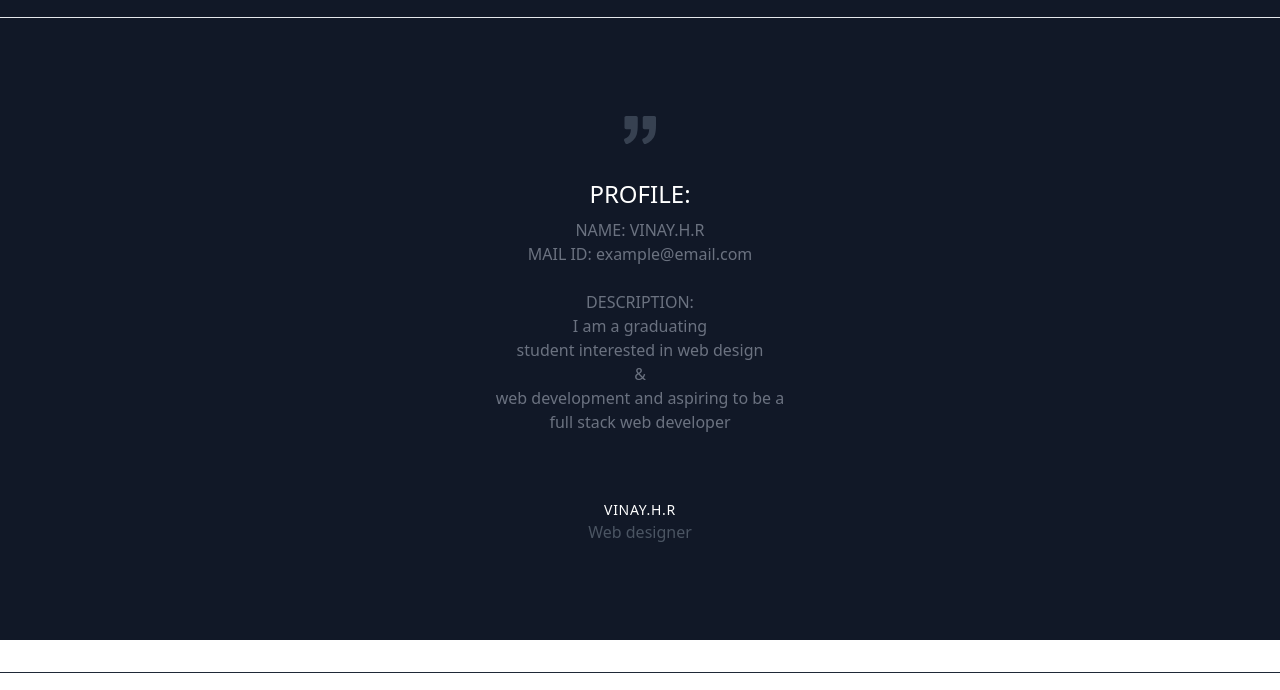
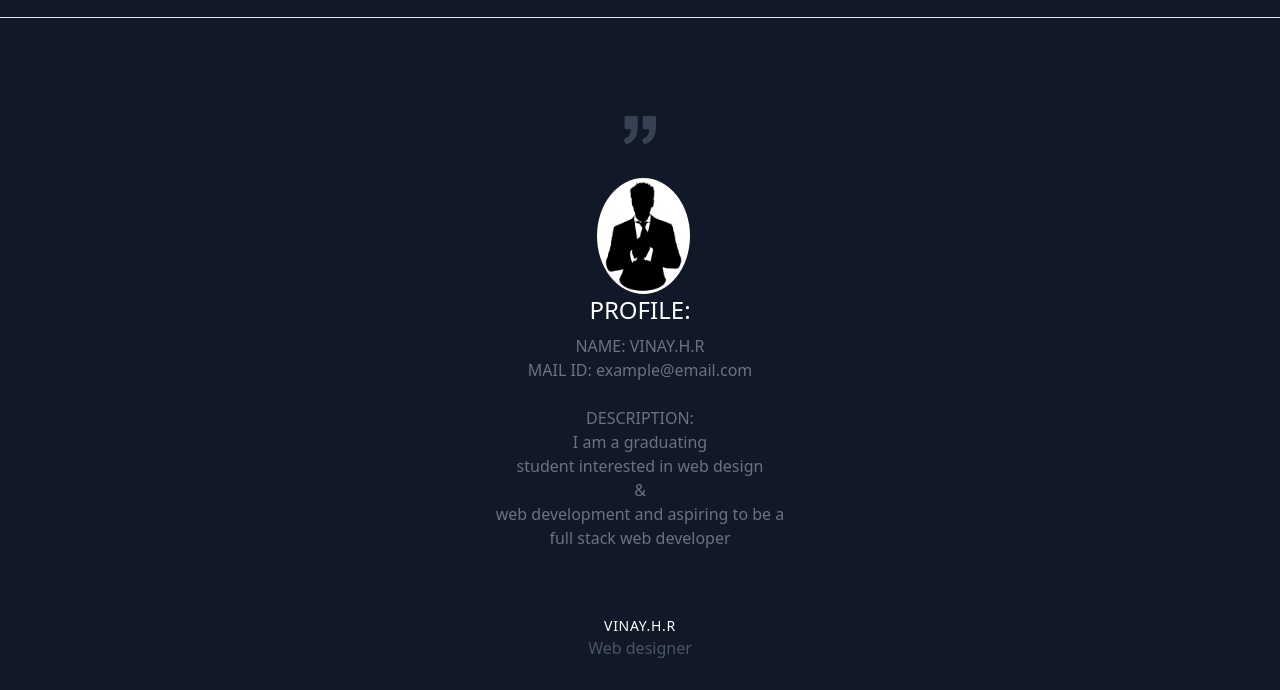
Before and after one commit to vinayhr01/vinayhr01, a plain HTML site: page index.html in a window 1280 px wide. Shown: the part 110-800 px from the top of the page. Drawn offline with nearby package versions, Linux system fonts and the light colour scheme.

Commit message:
Update index.html

```diff
--- a/index.html
+++ b/index.html
@@ -89,6 +89,7 @@
           </path>
         </svg>
         <p class="leading-relaxed text-lg">
+                    <img src="profile.png" alt="profile image" style="width: 15%; margin-inline-start: 43%; border-radius: 50%;">
         <h2 class="text-2xl font-medium text-white title-font mb-2">PROFILE:</h2>NAME: VINAY.H.R <br> MAIL ID:
         example@email.com <br> <br> DESCRIPTION: <br> I am a graduating <br> student interested in web design <br>&<br>
         web development and aspiring to be a <br> full stack web developer</p>
```
